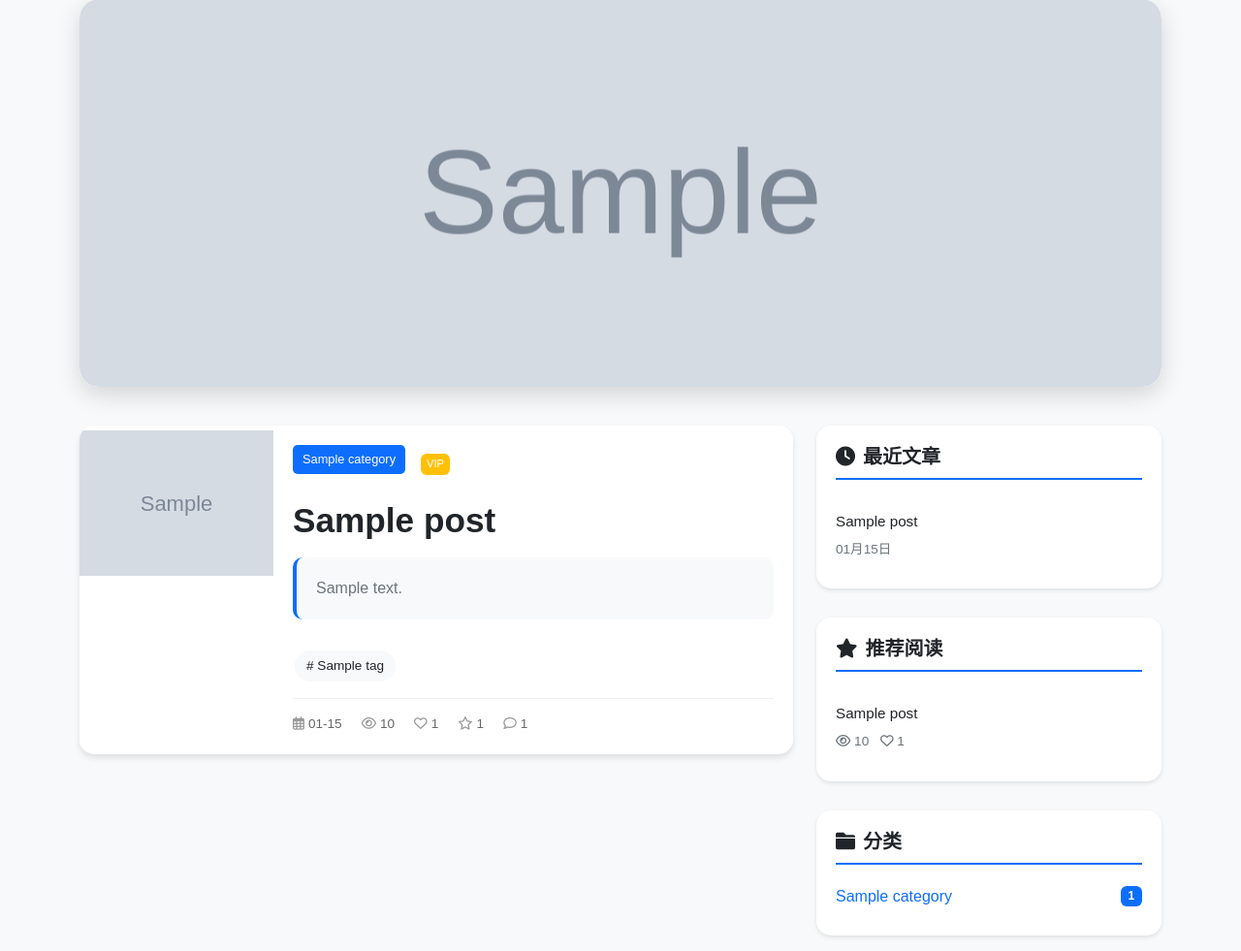
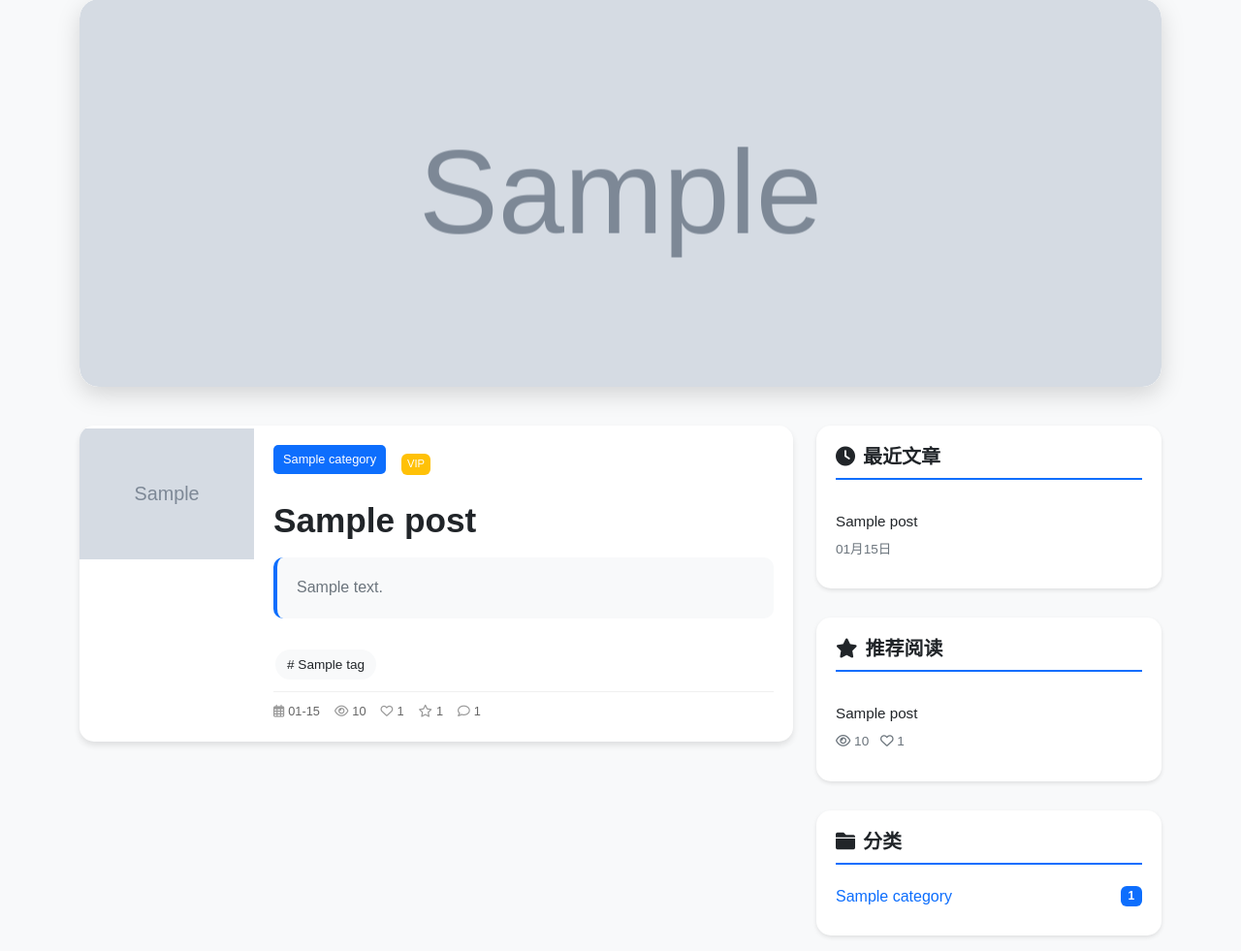
Before and after one commit to jhzhou002/blog, a Django app: page / in a window 1280 px wide. Shown: the part 70-1051 px from the top of the page at 97% size. Run offline with Django 4.2, Linux system fonts and the light colour scheme; tables that the repository leaves empty hold one stand-in row (values such as "Sample post"); grey boxes marked "Sample" are stand-in pictures.

Commit message:
调整博客卡片高度比例，优化左右内容平衡
- 减小卡片整体高度从200px调整至180px
- 缩小封面图片尺寸至180x140px
- 相应调整右侧内容区域高度至140px
- 优化标题字体大小为1.3rem，高度2.4rem
- 压缩摘要高度至2.8rem，提升紧凑度
- 减少各元素间距，增强视觉平衡感
- 确保左侧封面与右侧内容高度完美对齐

🤖 Generated with [Claude Code](https://claude.ai/code)

Co-Authored-By: Claude <noreply@anthropic.com>

```diff
--- a/static/css/style.css
+++ b/static/css/style.css
@@ -196,7 +196,7 @@ body {
     transition: all 0.3s ease;
     overflow: hidden;
     margin-bottom: 25px;
-    min-height: 200px;
+    min-height: 180px;
     display: flex;
     flex-direction: column;
 }
@@ -214,8 +214,8 @@ body {
 
 .post-card-img-wrapper {
     flex-shrink: 0;
-    width: 200px;
-    height: 160px;
+    width: 180px;
+    height: 140px;
     overflow: hidden;
     display: flex;
     align-items: center;
@@ -239,7 +239,7 @@ body {
     flex-direction: column;
     justify-content: space-between;
     flex: 1;
-    min-height: 160px;
+    min-height: 140px;
 }
 
 .post-card-main {
@@ -248,15 +248,15 @@ body {
 
 .post-card-footer {
     border-top: 1px solid #f0f0f0;
-    padding-top: 15px;
-    margin-top: 15px;
+    padding-top: 10px;
+    margin-top: 10px;
 }
 
 .post-stats {
     display: flex;
     align-items: center;
-    gap: 20px;
-    font-size: 0.85rem;
+    gap: 15px;
+    font-size: 0.8rem;
     color: #666;
 }
 
@@ -271,13 +271,13 @@ body {
 }
 
 .post-title {
-    font-size: 1.4rem;
+    font-size: 1.3rem;
     font-weight: 600;
-    margin-bottom: 10px;
+    margin-bottom: 8px;
     color: var(--dark-color);
     text-decoration: none;
     line-height: 1.4;
-    min-height: 2.8rem;
+    min-height: 2.4rem;
     display: -webkit-box;
     -webkit-line-clamp: 2;
     -webkit-box-orient: vertical;
@@ -291,9 +291,9 @@ body {
 
 .post-summary {
     color: var(--secondary-color);
-    margin-bottom: 15px;
-    line-height: 1.5;
-    min-height: 3rem;
+    margin-bottom: 12px;
+    line-height: 1.4;
+    min-height: 2.8rem;
     display: -webkit-box;
     -webkit-line-clamp: 2;
     -webkit-box-orient: vertical;
@@ -851,10 +851,10 @@ body {
 .post-card-header {
     display: flex;
     align-items: center;
-    margin-bottom: 10px;
+    margin-bottom: 8px;
     flex-wrap: wrap;
     gap: 8px;
-    min-height: 24px;
+    min-height: 22px;
 }
 
 /* 移除VIP标题的特殊颜色和图标动画效果 */
```
